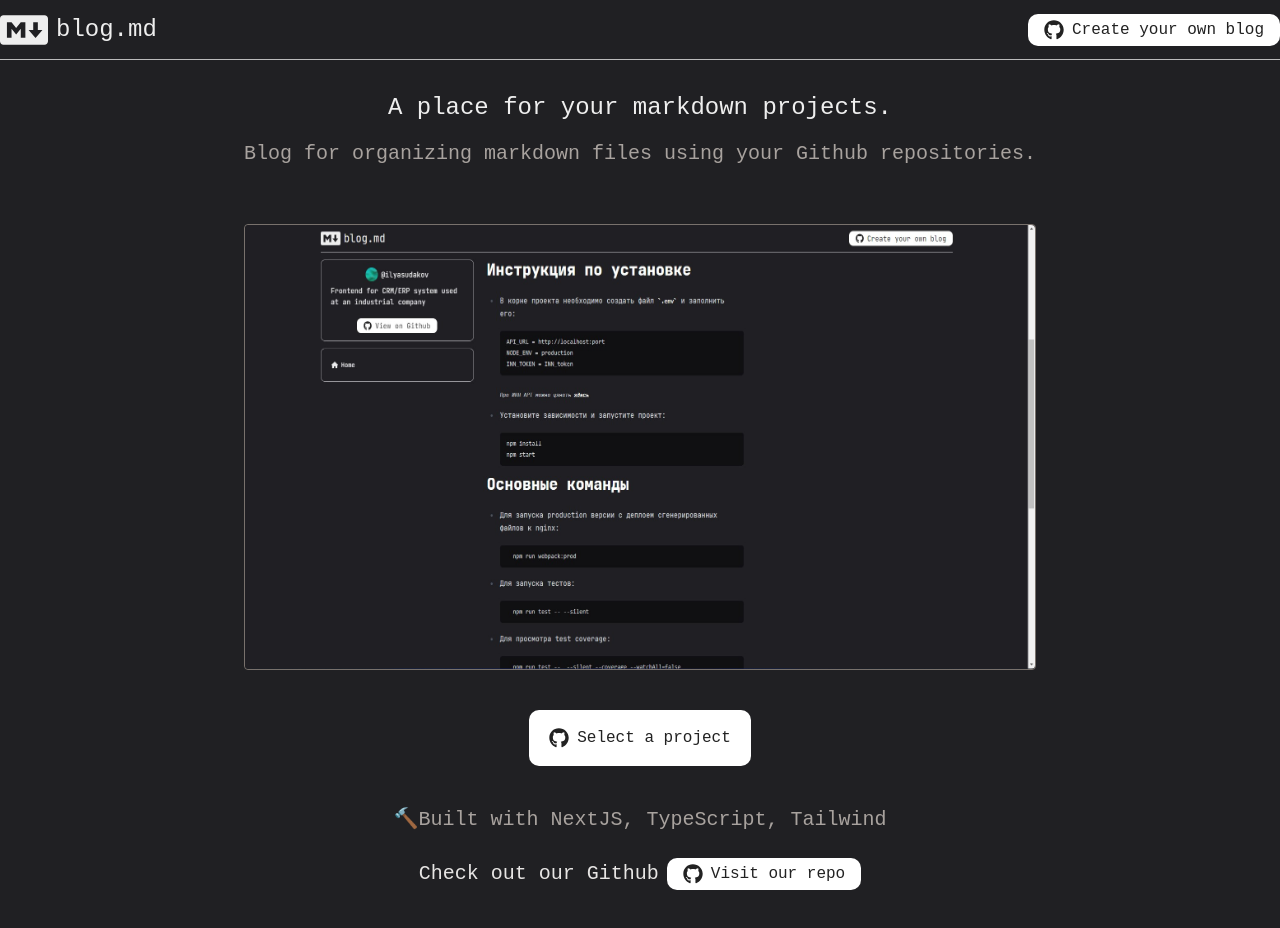
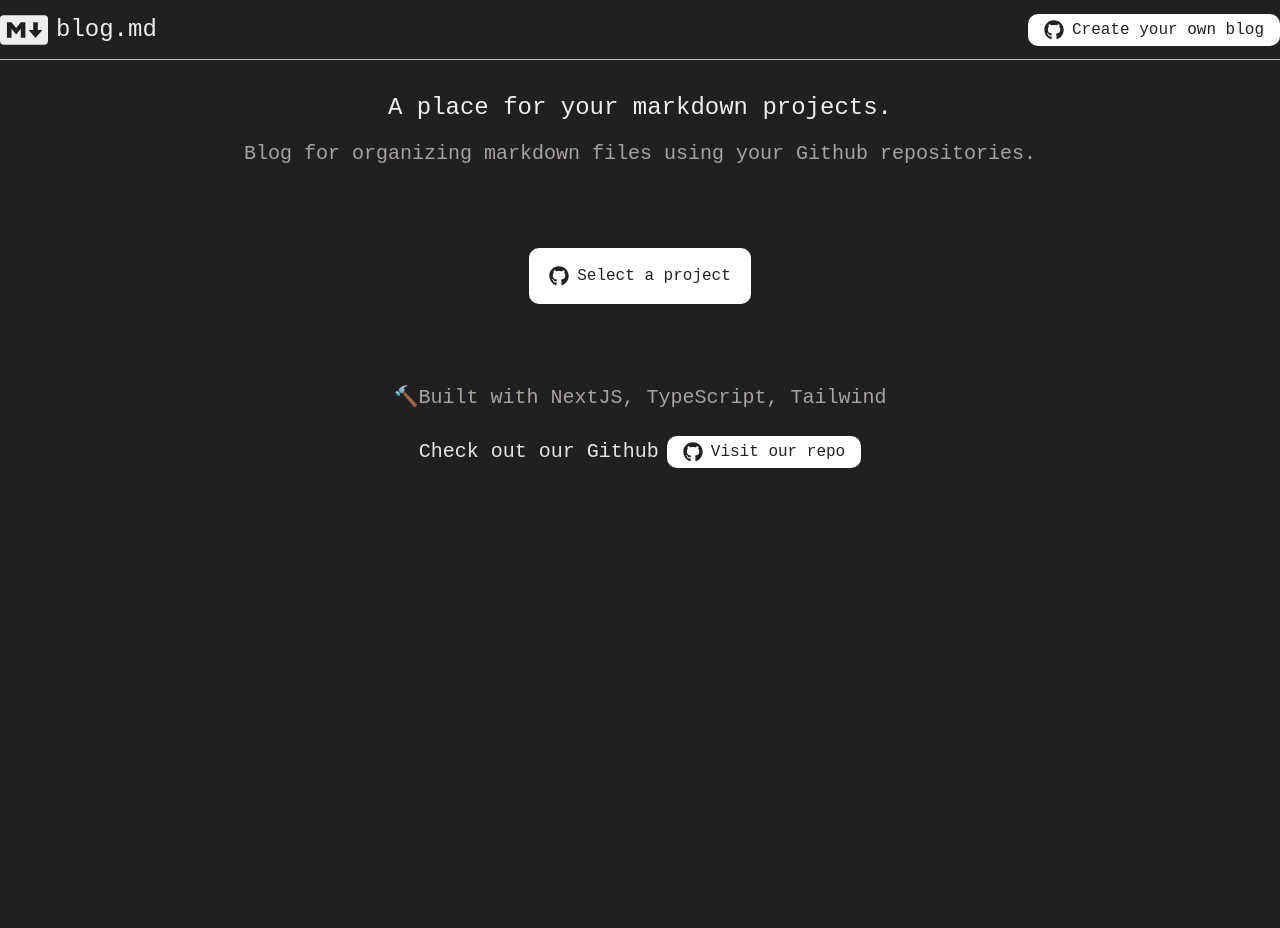
Before and after one commit to Uvacoder/github.md, a Next.js app: page / in a window 1280 px wide. Shown: the top 928 px of the page. After the commit the page ends 800 px from the top, so only its background shows below. Built offline with nearby package versions, Linux system fonts and the light colour scheme.

Commit message:
update landing page

```diff
--- a/pages/index.tsx
+++ b/pages/index.tsx
@@ -13,15 +13,10 @@
       </Head>
       <main className="grid items-center text-center py-4 place-content-center">
         <h1 className="text-2xl mb-4">A place for your markdown projects.</h1>
-        <h2 className="text-xl text-stone-400 mb-4">
+        <h2 className="text-xl text-stone-400">
           Blog for organizing markdown files using your Github repositories.
         </h2>
-        <div
-          className={`w-auto max-w-full relative aspect-video border rounded border-stone-500 my-10`}
-        >
-          <Image src="/Screenshot.jpg" layout="fill" className="rounded" />
-        </div>
-        <div className="flex mx-auto items-center mb-10">
+        <div className="flex mx-auto items-center my-20">
           <ButtonLink size="big" text="Select a project" href="/gh" />
         </div>
         <h2 className="text-xl text-stone-400 mb-6">
```
Also changed, not shown: public/Screenshot.jpg (deleted).
